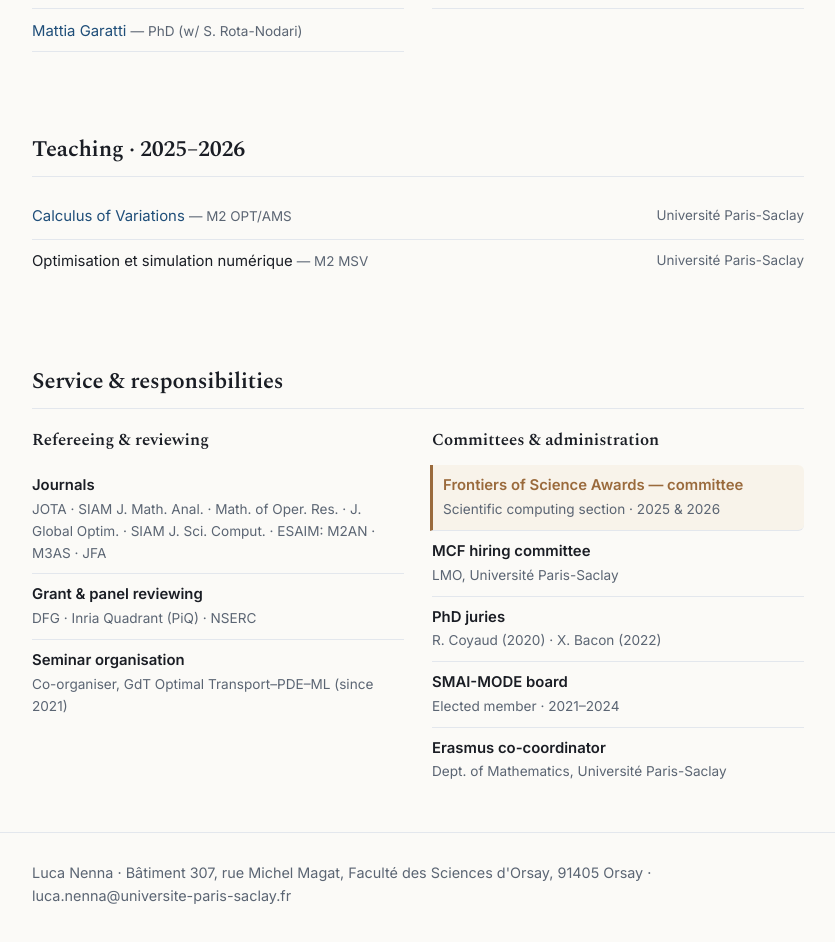
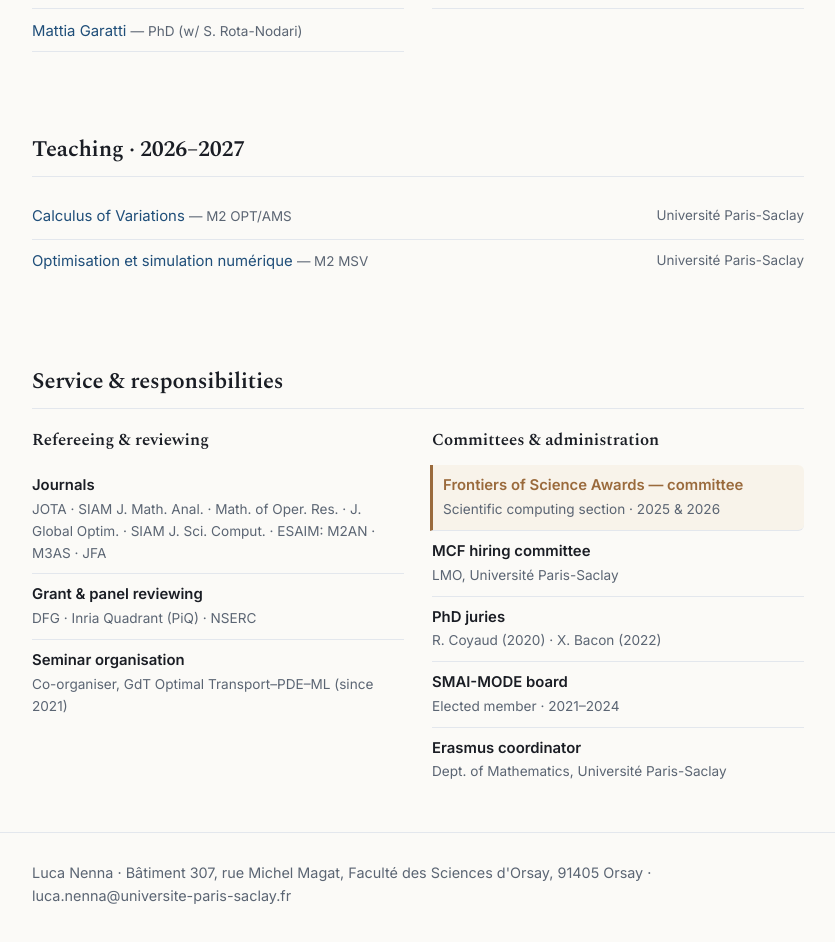
Before and after one commit to LucaNenna/LucaNenna.github.io, a plain HTML site: page index.html in a window 1280 px wide. Shown: the part 4340-5282 px from the top of the page, without its empty margins (222-1057 px from the left). Drawn offline with nearby package versions, Linux system fonts and the light colour scheme.

Commit message:
Add files via upload

```diff
--- a/index.html
+++ b/index.html
@@ -423,9 +423,9 @@
   </section>
 
   <section id="teaching">
-    <h2>Teaching · 2025–2026</h2>
+    <h2>Teaching · 2026–2027</h2>
     <div class="row"><span><a href="calculus-of-variations.html">Calculus of Variations</a> <span style="color:var(--muted);font-size:.84rem;">— M2 OPT/AMS</span></span><span class="meta">Université Paris-Saclay</span></div>
-    <div class="row"><span>Optimisation et simulation numérique <span style="color:var(--muted);font-size:.84rem;">— M2 MSV</span></span><span class="meta">Université Paris-Saclay</span></div>
+    <div class="row"><span><a href="teaching/cours-MSVOptim.pdf" target="_blank" rel="noopener">Optimisation et simulation numérique</a> <span style="color:var(--muted);font-size:.84rem;">— M2 MSV</span></span><span class="meta">Université Paris-Saclay</span></div>
   </section>
 
   <section id="service">
@@ -446,7 +446,7 @@
           <li><span class="t">MCF hiring committee</span><span class="sub">LMO, Université Paris-Saclay</span></li>
           <li><span class="t">PhD juries</span><span class="sub">R. Coyaud (2020) · X. Bacon (2022)</span></li>
           <li><span class="t">SMAI-MODE board</span><span class="sub">Elected member · 2021–2024</span></li>
-          <li><span class="t">Erasmus co-coordinator</span><span class="sub">Dept. of Mathematics, Université Paris-Saclay</span></li>
+          <li><span class="t">Erasmus coordinator</span><span class="sub">Dept. of Mathematics, Université Paris-Saclay</span></li>
         </ul>
       </div>
     </div>
```
Also changed, not shown: 1 other file.
